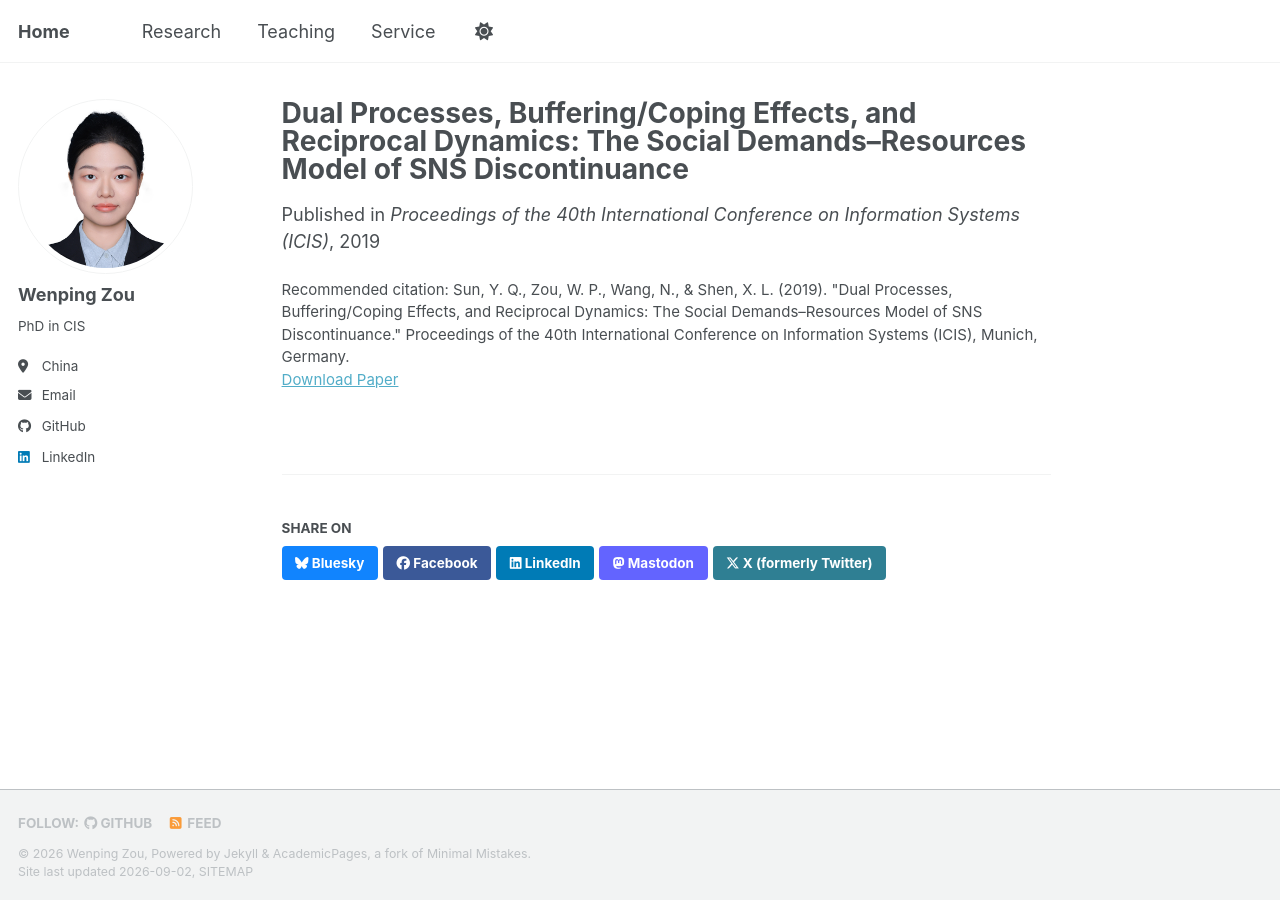
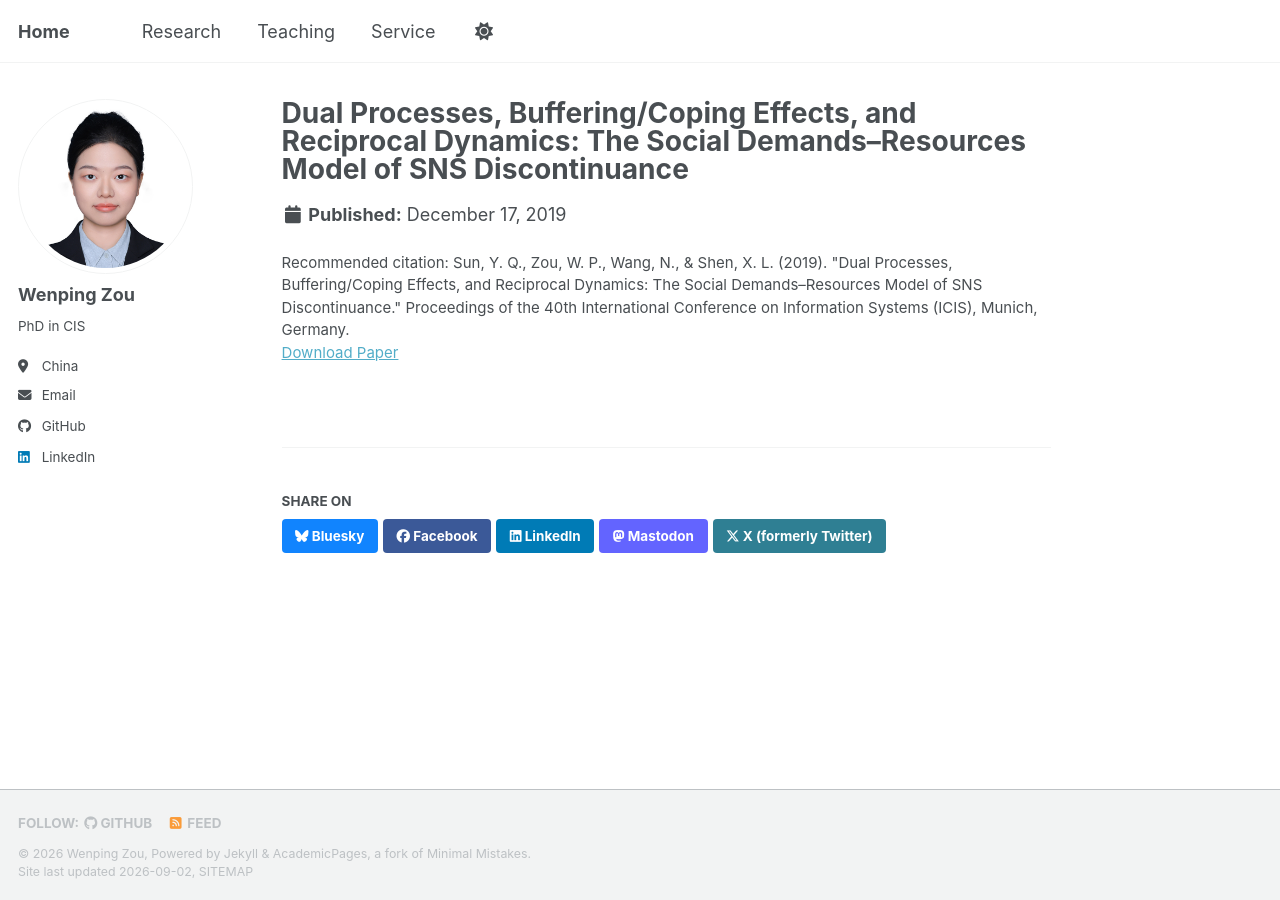
Before and after one commit to wenping-zou/wenping-zou.github.io, a Jekyll site: the page built from _publications/2019-icis.md, in a window 1280 px wide. Built offline with Jekyll 4.4.1, drawn with Linux system fonts in a browser that asks for light colours; a style sheet for code colours, icons or effects is not loaded.

Commit message:
Update 2019-icis.md

```diff
--- a/_publications/2019-icis.md
+++ b/_publications/2019-icis.md
@@ -3,9 +3,7 @@ title: "Dual Processes, Buffering/Coping Effects, and Reciprocal Dynamics: The S
 collection: publications
 category: conferences
 permalink: /publication/2019-icis
-excerpt: 'Refereed Conference Proceeding at ICIS 2019.'
 date: 2019-12-17
-venue: 'Proceedings of the 40th International Conference on Information Systems (ICIS)'
 paperurl: 'https://aisel.aisnet.org/icis2019/behavior_is/behavior_is/12/'
 citation: 'Sun, Y. Q., Zou, W. P., Wang, N., & Shen, X. L. (2019). &quot;Dual Processes, Buffering/Coping Effects, and Reciprocal Dynamics: The Social Demands–Resources Model of SNS Discontinuance.&quot; Proceedings of the 40th International Conference on Information Systems (ICIS), Munich, Germany.'
 ---
```
